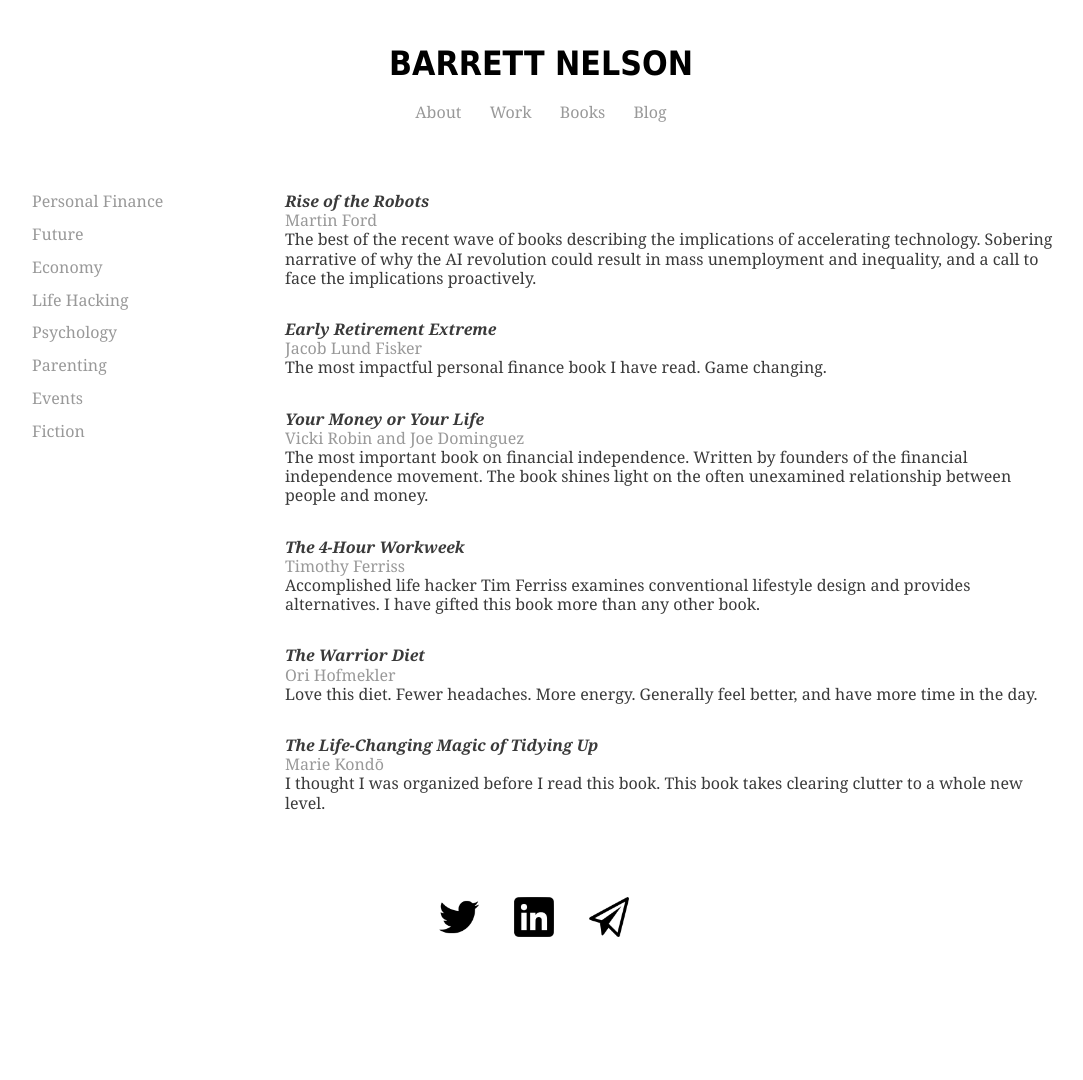
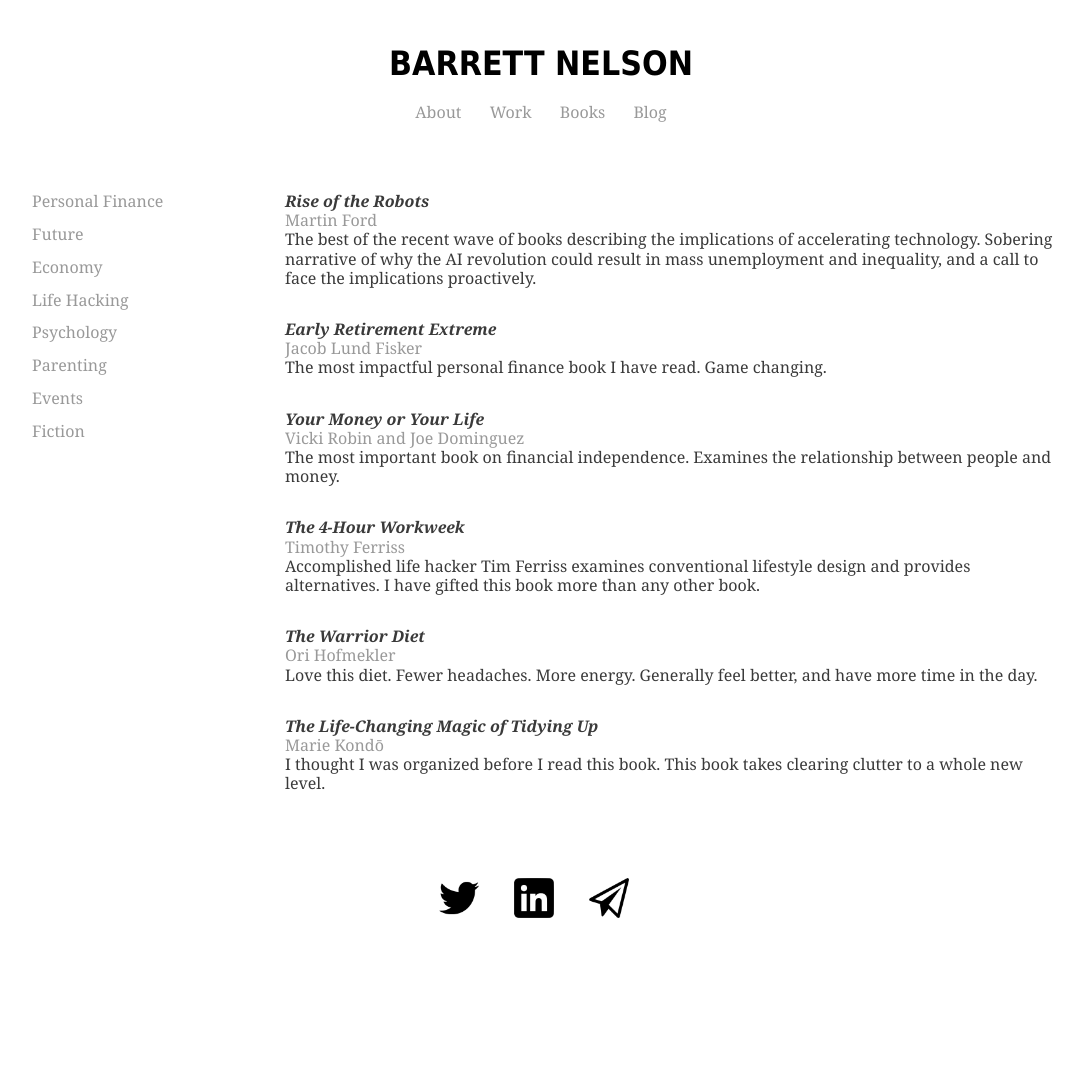
Before and after one commit to bstnel/bstnel.github.io, a Jekyll site: the page books/index.html, which Jekyll copies as it is, in a window 1280 px wide. Shown: the whole page, without its empty margins (99-1182 px from the left). Built offline with Jekyll 4.4.1, drawn with Linux system fonts in a browser that asks for light colours.

Commit message:
Update index.html

```diff
--- a/books/index.html
+++ b/books/index.html
@@ -57,7 +57,7 @@
       <p>
           <h3>Your Money or Your Life</h3>
   <h4>Vicki Robin and Joe Dominguez</h4>
-  <h5>The most important book on financial independence. Written by founders of the financial independence movement. The book shines light on the often unexamined relationship between people and money. </h5>
+  <h5>The most important book on financial independence. Examines the relationship between people and money. </h5>
       </p>
   <p>
           <h3>The 4-Hour Workweek</h3>
```
